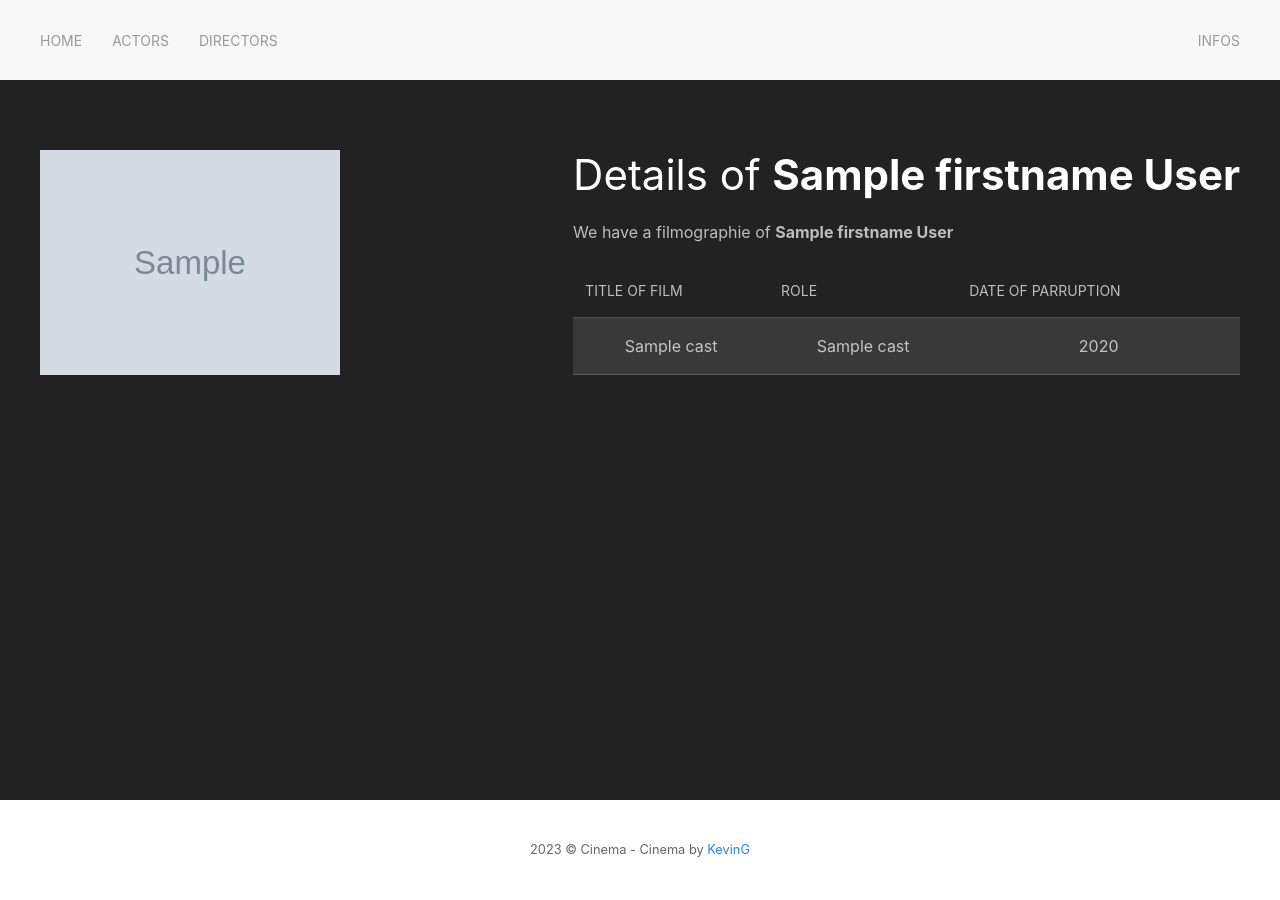
After one commit to DenZaiyy/SQL_Cinema, a PHP site: template view/actor/detailActor.php in a window 1280 px wide. The commit adds this page. Run offline with PHP 8.4, Linux system fonts and the light colour scheme; the template is opened without the code that fills it: most values are stand-ins (such as "Sample title", 1, 10 or a date in 2020); grey boxes marked "Sample" are stand-in pictures; some libraries are stand-ins or nearby versions.

Commit message:
Add list and detail for actors

```diff
--- /dev/null
+++ b/view/actor/detailActor.php
@@ -0,0 +1,54 @@
+<?php
+ob_start(); //def :
+$actor = $actors->fetch();
+
+?>
+
+<div class="uk-section uk-section-secondary" style="min-height: 90vh;">
+    <div class="uk-container">
+
+        <div class="uk-flex uk-flex-between">
+
+
+            <div class="uk-width-auto">
+                <figure>
+                    <img src="<?= $actor["picture"] ?>" alt="picture of <?= $actor["firstname"] . ' ' .  $actor["lastname"] ?>" style="height: auto; max-width: 300px;">
+                </figure>
+            </div>
+
+            <div class="uk-width-auto">
+                <h1>Details of <strong><?= $actor["firstname"] . ' ' .  $actor["lastname"] ?></strong></h1>
+
+                <p class="uk-margin">We have a filmographie of <strong><?= $actor["firstname"] . ' ' .  $actor["lastname"] ?></strong></p>
+
+                <table class="uk-table uk-table-striped uk-text-center">
+                    <thead>
+                        <tr>
+                            <th>Title of film</th>
+                            <th>Role</th>
+                            <th>Date of parruption</th>
+                        </tr>
+                    </thead>
+                    <tbody>
+                        <?php
+                        foreach ($cast->fetchAll() as $casting) { ?>
+                            <tr>
+                                <td><?= $casting['title']; ?></td>
+                                <td><?= $casting['label']; ?></td>
+                                <td><?= $casting['Year']; ?></td>
+                            </tr>
+                        <?php } ?>
+                    </tbody>
+                </table>
+            </div>
+        </div>
+    </div>
+</div>
+
+
+
+
+<?php
+$title = "Detail of";
+$content = ob_get_clean(); //def
+require "view/template.php";
```
Also changed, not shown: controller/ActorController.php (+24 -0 lines), index.php (+8 -8 lines), view/actor/listActors.php (+12 -16 lines).
